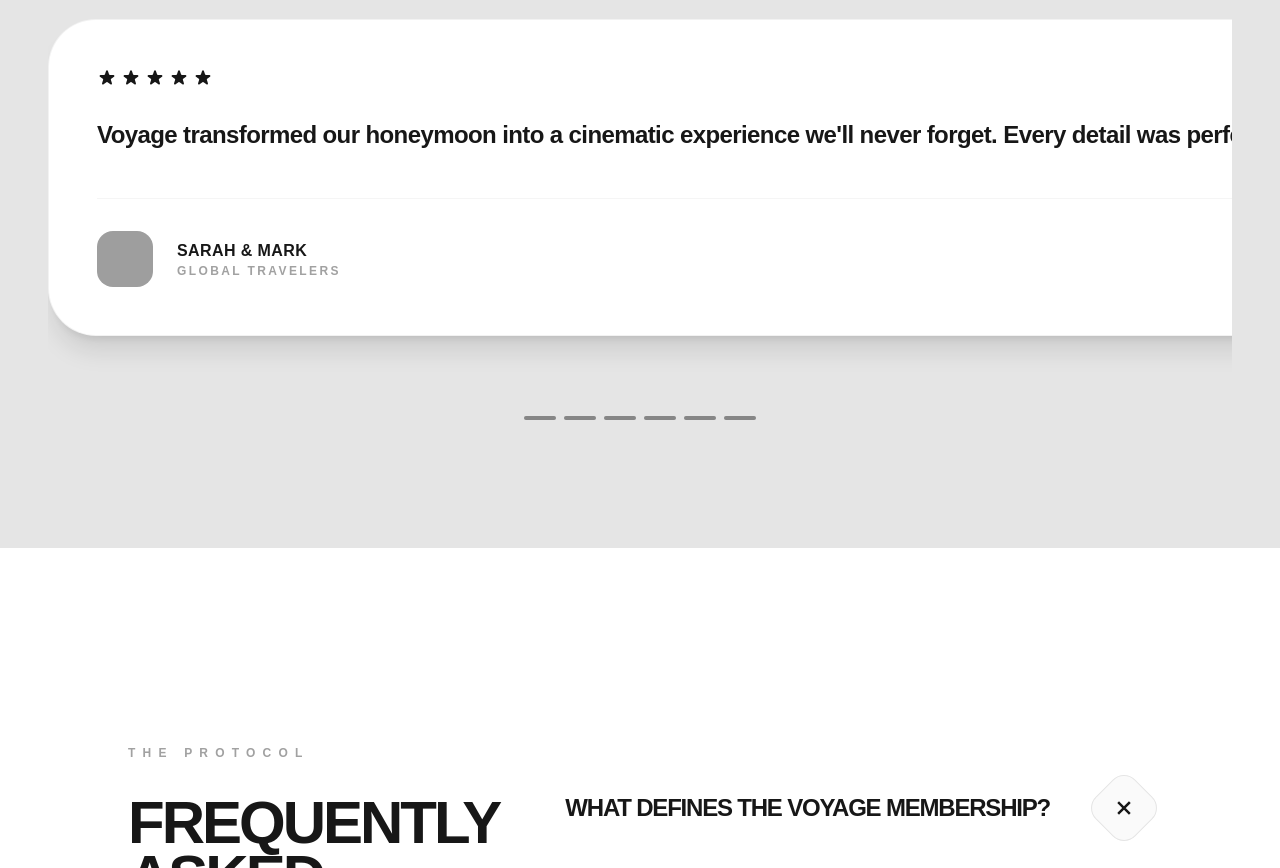
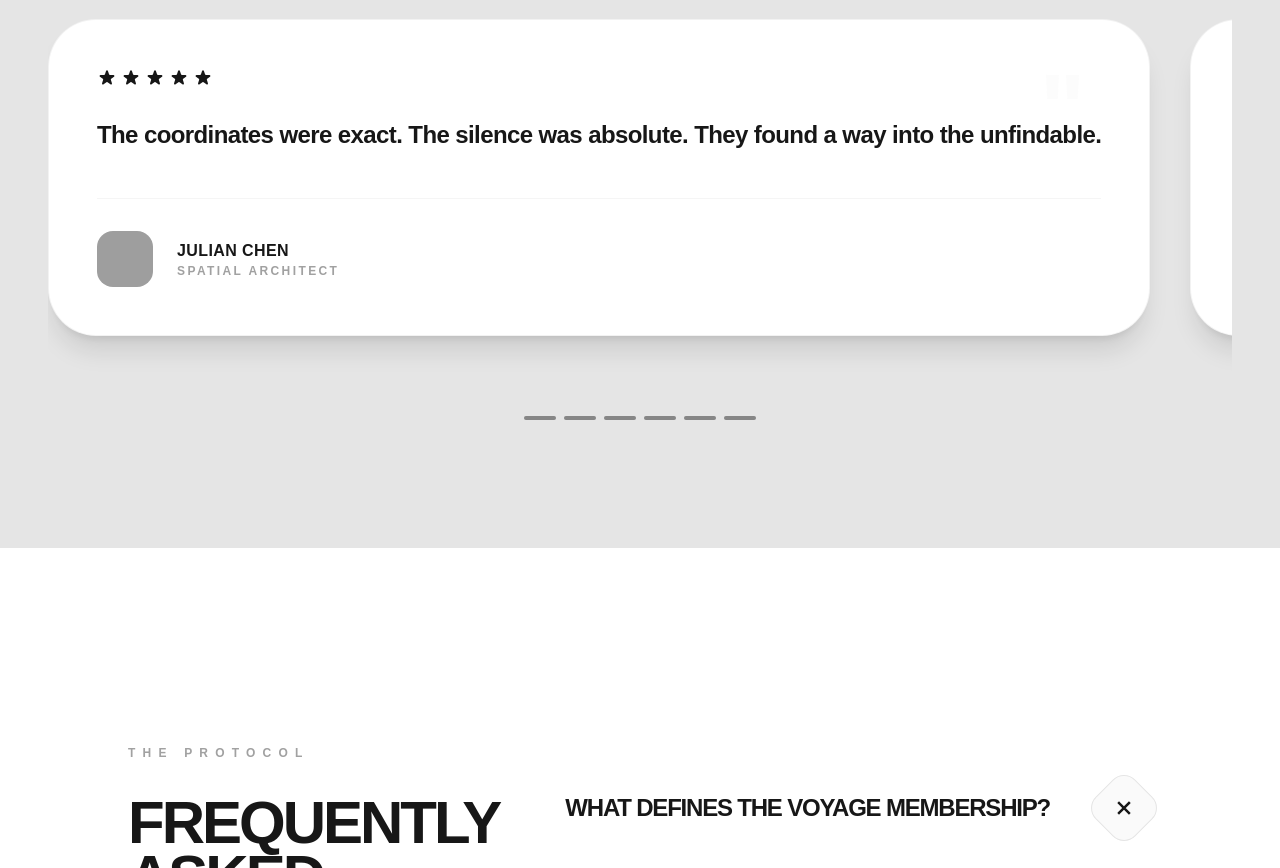
Before and after one commit to Vaibhavdixit1/dollop, a Next.js app: page / in a window 1280 px wide. Shown: the part 10580-11448 px from the top of the page. Built offline with nearby package versions, Linux system fonts and the light colour scheme; grey boxes are pictures that could not be loaded.

Commit message:
some changes

```diff
--- a/components/Testimonials.tsx
+++ b/components/Testimonials.tsx
@@ -4,44 +4,44 @@ import { motion } from 'framer-motion';
 
 const testimonials = [
     {
-        quote: "Voyage transformed our honeymoon into a cinematic experience we'll never forget. Every detail was perfection.",
+        quote: "The coordinates were exact. The silence was absolute. They found a way into the unfindable.",
+        author: "Julian Chen",
+        role: "Spatial Architect",
+        avatar: "https://i.pravatar.cc/150?u=julian",
+        rating: 5
+    },
+    {
+        quote: "Total architectural isolation. I've never experienced anything that felt so... deliberate.",
         author: "Sarah & Mark",
-        role: "Global Travelers",
+        role: "Estate Collectors",
         avatar: "https://i.pravatar.cc/150?u=sarah",
         rating: 5
     },
     {
-        quote: "The private access to the Amalfi coast villas was something I didn't think was possible. Truly world-class.",
-        author: "Julian Chen",
-        role: "Design Architect",
-        avatar: "https://i.pravatar.cc/150?u=julian",
-        rating: 5
-    },
-    {
-        quote: "From Patagonia to the Arctic, their choice of guides and local experiences is unmatched in the luxury space.",
+        quote: "Off-manifest travel requires a level of trust most agencies can't provide. Voyage is the exception.",
         author: "Elena Rodriguez",
-        role: "Adventure Photographer",
+        role: "Visual Archivist",
         avatar: "https://i.pravatar.cc/150?u=elena",
         rating: 5
     },
     {
-        quote: "A seamless blend of modern comfort and ancient culture. They understand the soul of a traveler.",
+        quote: "The transition from the known world to the unknown was seamless. A masterclass in logistics.",
         author: "James Wilson",
-        role: "Tech Executive",
+        role: "Protocol Director",
         avatar: "https://i.pravatar.cc/150?u=james",
-        rating: 4
+        rating: 5
     },
     {
-        quote: "An unparalleled journey. Their network of private chefs and exclusive venues exceeded all expectations.",
+        quote: "Privacy is no longer a luxury; it's a necessity. They understand the value of the void.",
         author: "Sophie Laurent",
-        role: "Restaurateur",
+        role: "Heritage Curator",
         avatar: "https://i.pravatar.cc/150?u=sophie",
         rating: 5
     },
     {
-        quote: "I've travelled the globe, but Voyage managed to surprise me with unseen locations and immaculate service.",
+        quote: "We existed on the periphery of the map for three weeks. It was the first time I felt truly present.",
         author: "David Kim",
-        role: "Entrepreneur",
+        role: "Systems Designer",
         avatar: "https://i.pravatar.cc/150?u=david",
         rating: 5
     }
```
